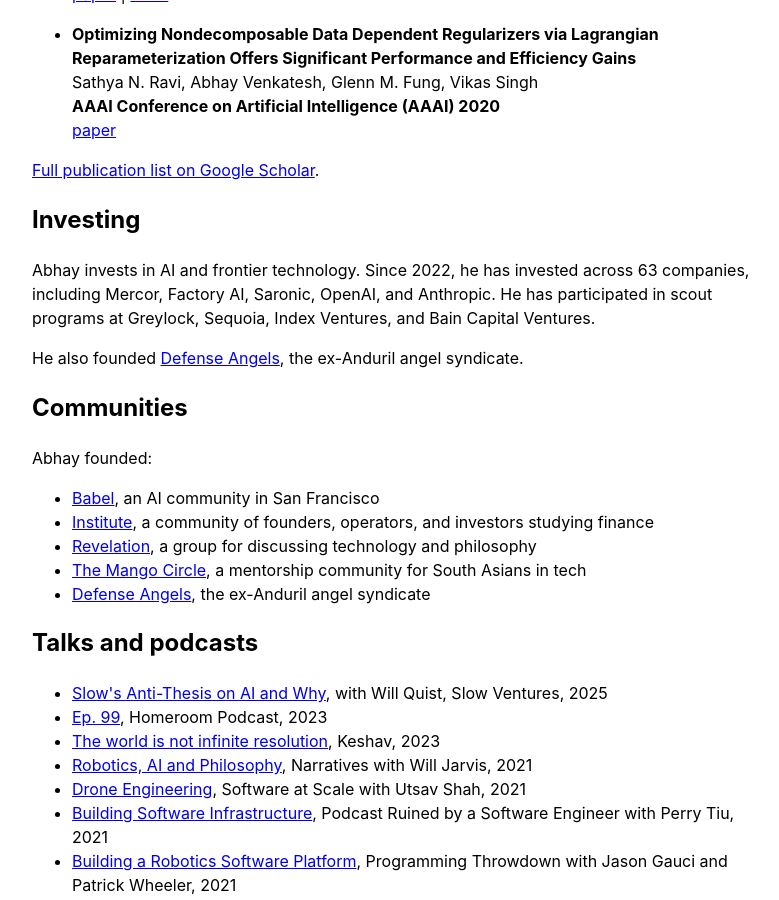
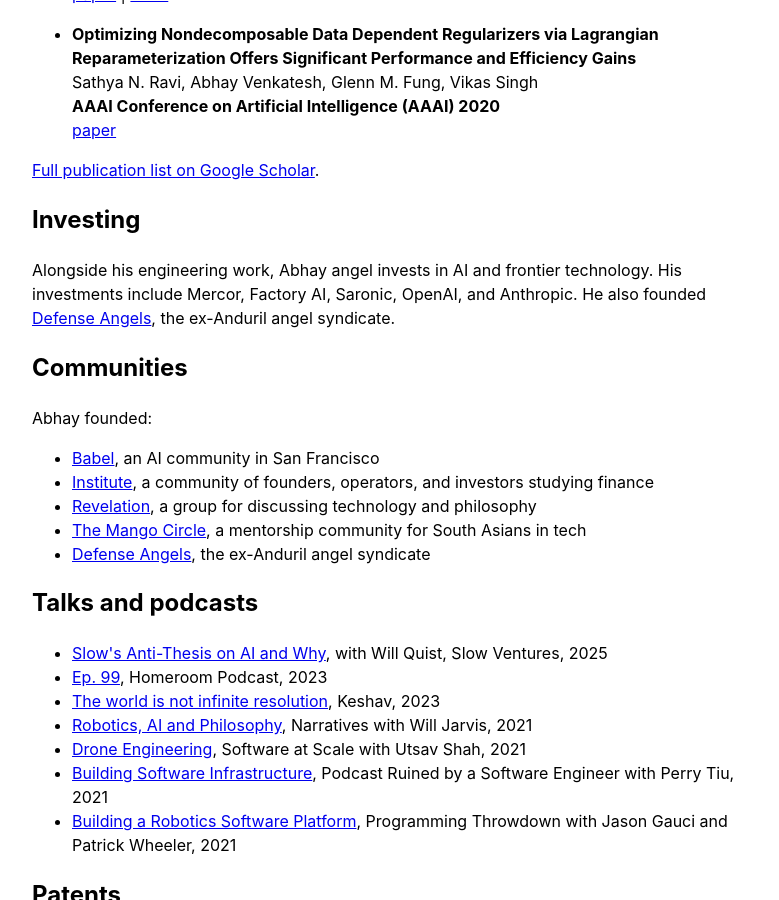
Before and after one commit to abhay-venkatesh/abhay-venkatesh.github.io, a Jekyll site: the page built from _pages/about.md, in a window 1280 px wide and 900 px high, scrolled down 1636 px. Shown: the whole window, without its empty margins (248-1027 px from the left). Built offline with Jekyll 4.4.1, drawn with Linux system fonts in a browser that asks for light colours.

Commit message:
Keep investing secondary to engineering identity

```diff
--- a/_pages/about.md
+++ b/_pages/about.md
@@ -77,9 +77,7 @@
 
 <h2 id="investing"><a class="section-link" href="#investing" title="Link to Investing">Investing</a></h2>
 
-Abhay invests in AI and frontier technology. Since 2022, he has invested across 63 companies, including Mercor, Factory AI, Saronic, OpenAI, and Anthropic. He has participated in scout programs at Greylock, Sequoia, Index Ventures, and Bain Capital Ventures.
-
-He also founded [Defense Angels]({{ '/defense-angels/' | relative_url }}), the ex-Anduril angel syndicate.
+Alongside his engineering work, Abhay angel invests in AI and frontier technology. His investments include Mercor, Factory AI, Saronic, OpenAI, and Anthropic. He also founded [Defense Angels]({{ '/defense-angels/' | relative_url }}), the ex-Anduril angel syndicate.
 
 <h2 id="communities"><a class="section-link" href="#communities" title="Link to Communities">Communities</a></h2>
 Abhay founded:
```
Also changed, not shown: README.md (+4 -0 lines).
